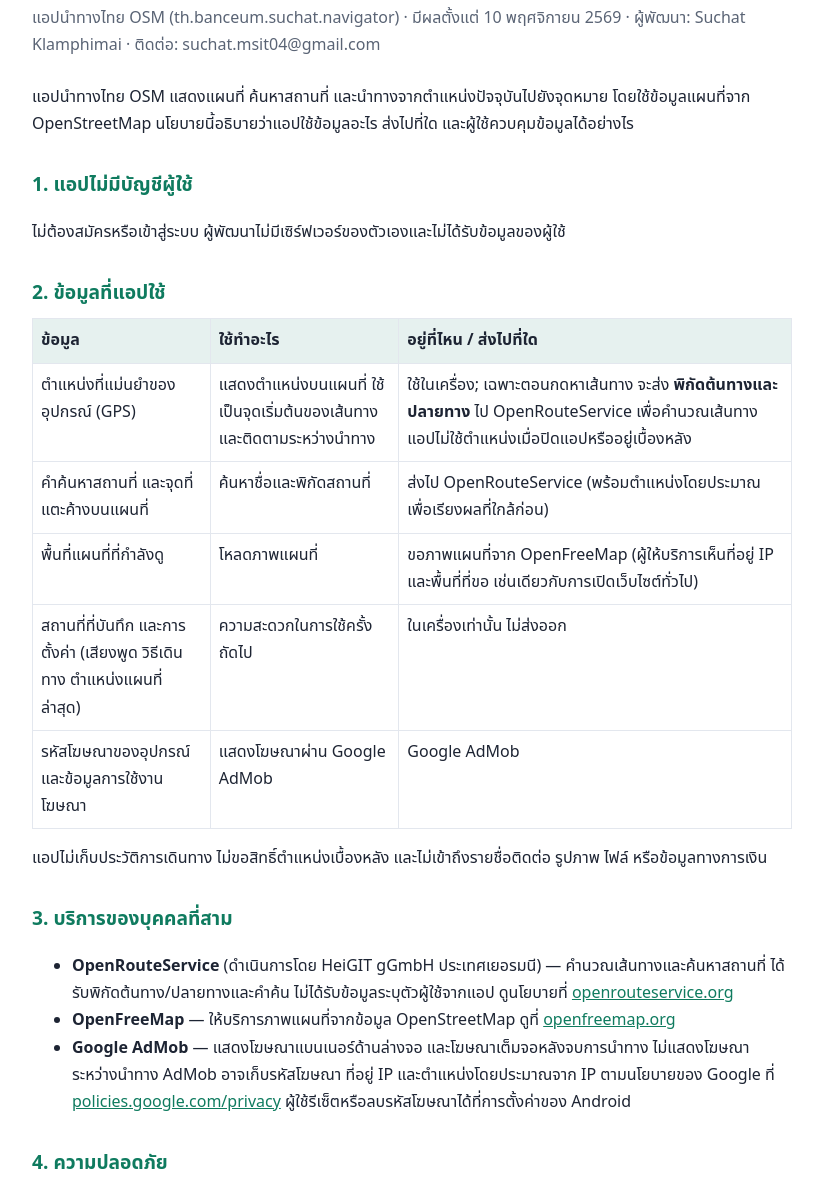
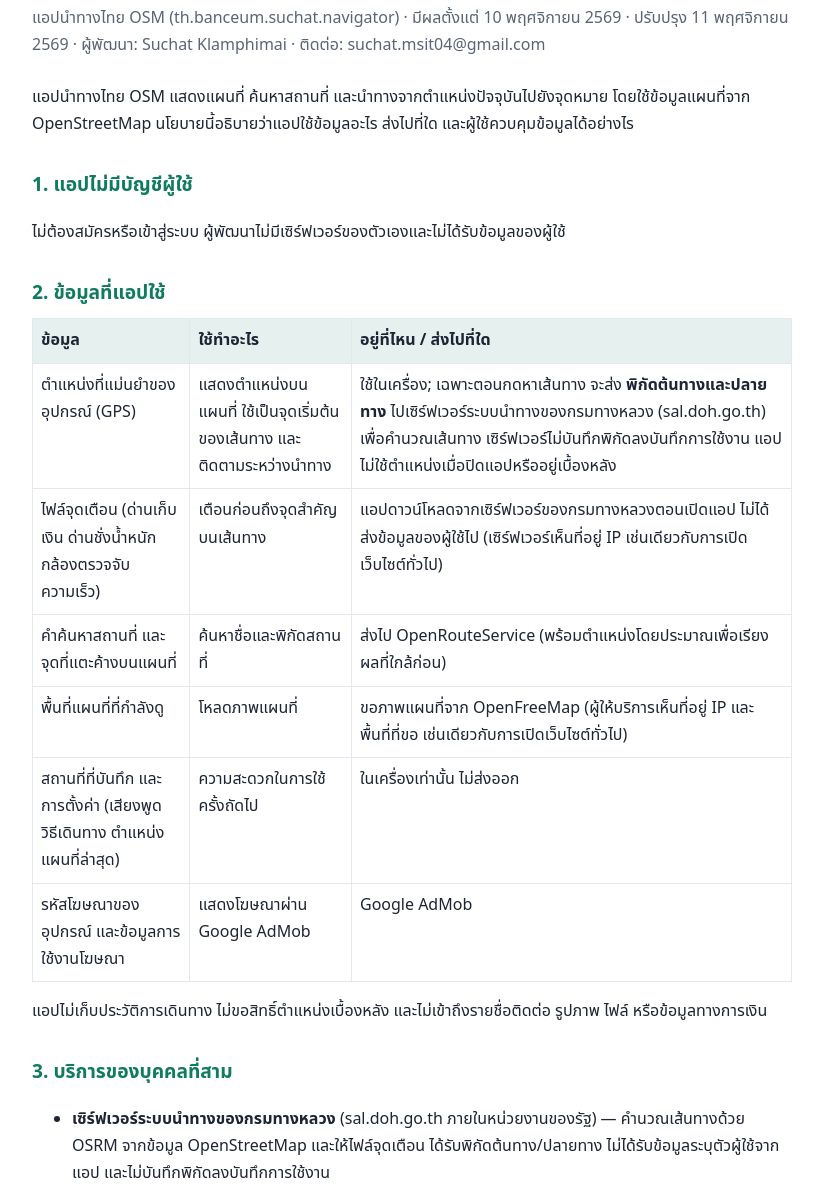
Before and after one commit to suchat-kl/suchat-kl.github.io, a plain HTML site: page navigator/privacy-policy.html in a window 1280 px wide. Shown: the part 77-1262 px from the top of the page, without its empty margins (228-1051 px from the left). Drawn offline with Linux system fonts and the light colour scheme.

Commit message:
navigator: นโยบายความเป็นส่วนตัว — หาเส้นทางผ่านเซิร์ฟเวอร์กรมทางหลวง และจุดเตือน

```diff
--- a/navigator/privacy-policy.html
+++ b/navigator/privacy-policy.html
@@ -18,7 +18,7 @@
 <body>
 <main>
 <h1>นโยบายความเป็นส่วนตัว</h1>
-<div class="meta">แอปนำทางไทย OSM (th.banceum.suchat.navigator) · มีผลตั้งแต่ 10 พฤศจิกายน 2569 · ผู้พัฒนา: Suchat Klamphimai · ติดต่อ: suchat.msit04@gmail.com</div>
+<div class="meta">แอปนำทางไทย OSM (th.banceum.suchat.navigator) · มีผลตั้งแต่ 10 พฤศจิกายน 2569 · ปรับปรุง 11 พฤศจิกายน 2569 · ผู้พัฒนา: Suchat Klamphimai · ติดต่อ: suchat.msit04@gmail.com</div>
 
 <p>แอปนำทางไทย OSM แสดงแผนที่ ค้นหาสถานที่ และนำทางจากตำแหน่งปัจจุบันไปยังจุดหมาย โดยใช้ข้อมูลแผนที่จาก OpenStreetMap นโยบายนี้อธิบายว่าแอปใช้ข้อมูลอะไร ส่งไปที่ใด และผู้ใช้ควบคุมข้อมูลได้อย่างไร</p>
 
@@ -28,7 +28,8 @@
 <h2>2. ข้อมูลที่แอปใช้</h2>
 <table>
 <tr><th>ข้อมูล</th><th>ใช้ทำอะไร</th><th>อยู่ที่ไหน / ส่งไปที่ใด</th></tr>
-<tr><td>ตำแหน่งที่แม่นยำของอุปกรณ์ (GPS)</td><td>แสดงตำแหน่งบนแผนที่ ใช้เป็นจุดเริ่มต้นของเส้นทาง และติดตามระหว่างนำทาง</td><td>ใช้ในเครื่อง; เฉพาะตอนกดหาเส้นทาง จะส่ง <b>พิกัดต้นทางและปลายทาง</b> ไป OpenRouteService เพื่อคำนวณเส้นทาง แอปไม่ใช้ตำแหน่งเมื่อปิดแอปหรืออยู่เบื้องหลัง</td></tr>
+<tr><td>ตำแหน่งที่แม่นยำของอุปกรณ์ (GPS)</td><td>แสดงตำแหน่งบนแผนที่ ใช้เป็นจุดเริ่มต้นของเส้นทาง และติดตามระหว่างนำทาง</td><td>ใช้ในเครื่อง; เฉพาะตอนกดหาเส้นทาง จะส่ง <b>พิกัดต้นทางและปลายทาง</b> ไปเซิร์ฟเวอร์ระบบนำทางของกรมทางหลวง (sal.doh.go.th) เพื่อคำนวณเส้นทาง เซิร์ฟเวอร์ไม่บันทึกพิกัดลงบันทึกการใช้งาน แอปไม่ใช้ตำแหน่งเมื่อปิดแอปหรืออยู่เบื้องหลัง</td></tr>
+<tr><td>ไฟล์จุดเตือน (ด่านเก็บเงิน ด่านชั่งน้ำหนัก กล้องตรวจจับความเร็ว)</td><td>เตือนก่อนถึงจุดสำคัญบนเส้นทาง</td><td>แอปดาวน์โหลดจากเซิร์ฟเวอร์ของกรมทางหลวงตอนเปิดแอป ไม่ได้ส่งข้อมูลของผู้ใช้ไป (เซิร์ฟเวอร์เห็นที่อยู่ IP เช่นเดียวกับการเปิดเว็บไซต์ทั่วไป)</td></tr>
 <tr><td>คำค้นหาสถานที่ และจุดที่แตะค้างบนแผนที่</td><td>ค้นหาชื่อและพิกัดสถานที่</td><td>ส่งไป OpenRouteService (พร้อมตำแหน่งโดยประมาณเพื่อเรียงผลที่ใกล้ก่อน)</td></tr>
 <tr><td>พื้นที่แผนที่ที่กำลังดู</td><td>โหลดภาพแผนที่</td><td>ขอภาพแผนที่จาก OpenFreeMap (ผู้ให้บริการเห็นที่อยู่ IP และพื้นที่ที่ขอ เช่นเดียวกับการเปิดเว็บไซต์ทั่วไป)</td></tr>
 <tr><td>สถานที่ที่บันทึก และการตั้งค่า (เสียงพูด วิธีเดินทาง ตำแหน่งแผนที่ล่าสุด)</td><td>ความสะดวกในการใช้ครั้งถัดไป</td><td>ในเครื่องเท่านั้น ไม่ส่งออก</td></tr>
@@ -38,7 +39,8 @@
 
 <h2>3. บริการของบุคคลที่สาม</h2>
 <ul>
-<li><b>OpenRouteService</b> (ดำเนินการโดย HeiGIT gGmbH ประเทศเยอรมนี) — คำนวณเส้นทางและค้นหาสถานที่ ได้รับพิกัดต้นทาง/ปลายทางและคำค้น ไม่ได้รับข้อมูลระบุตัวผู้ใช้จากแอป ดูนโยบายที่ <a href="https://openrouteservice.org">openrouteservice.org</a></li>
+<li><b>เซิร์ฟเวอร์ระบบนำทางของกรมทางหลวง</b> (sal.doh.go.th ภายในหน่วยงานของรัฐ) — คำนวณเส้นทางด้วย OSRM จากข้อมูล OpenStreetMap และให้ไฟล์จุดเตือน ได้รับพิกัดต้นทาง/ปลายทาง ไม่ได้รับข้อมูลระบุตัวผู้ใช้จากแอป และไม่บันทึกพิกัดลงบันทึกการใช้งาน</li>
+<li><b>OpenRouteService</b> (ดำเนินการโดย HeiGIT gGmbH ประเทศเยอรมนี) — ค้นหาสถานที่ ได้รับคำค้นและตำแหน่งโดยประมาณ ไม่ได้รับข้อมูลระบุตัวผู้ใช้จากแอป ดูนโยบายที่ <a href="https://openrouteservice.org">openrouteservice.org</a></li>
 <li><b>OpenFreeMap</b> — ให้บริการภาพแผนที่จากข้อมูล OpenStreetMap ดูที่ <a href="https://openfreemap.org">openfreemap.org</a></li>
 <li><b>Google AdMob</b> — แสดงโฆษณาแบนเนอร์ด้านล่างจอ และโฆษณาเต็มจอหลังจบการนำทาง ไม่แสดงโฆษณาระหว่างนำทาง AdMob อาจเก็บรหัสโฆษณา ที่อยู่ IP และตำแหน่งโดยประมาณจาก IP ตามนโยบายของ Google ที่ <a href="https://policies.google.com/privacy">policies.google.com/privacy</a> ผู้ใช้รีเซ็ตหรือลบรหัสโฆษณาได้ที่การตั้งค่าของ Android</li>
 </ul>
```
